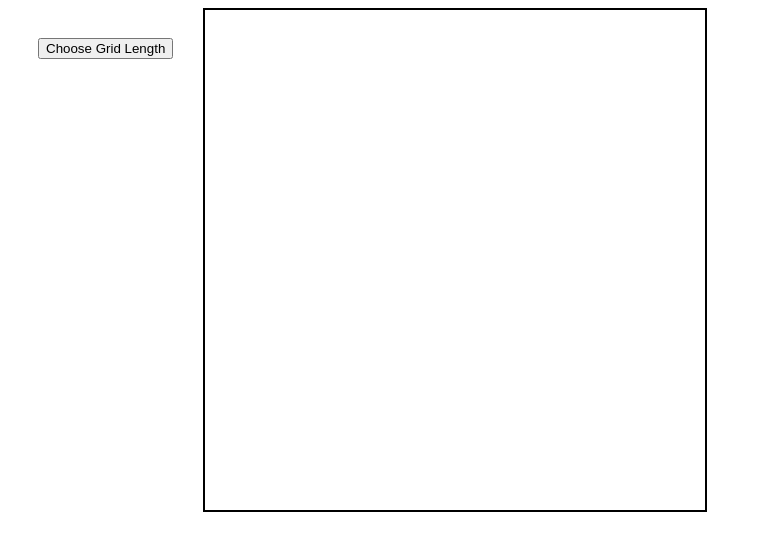
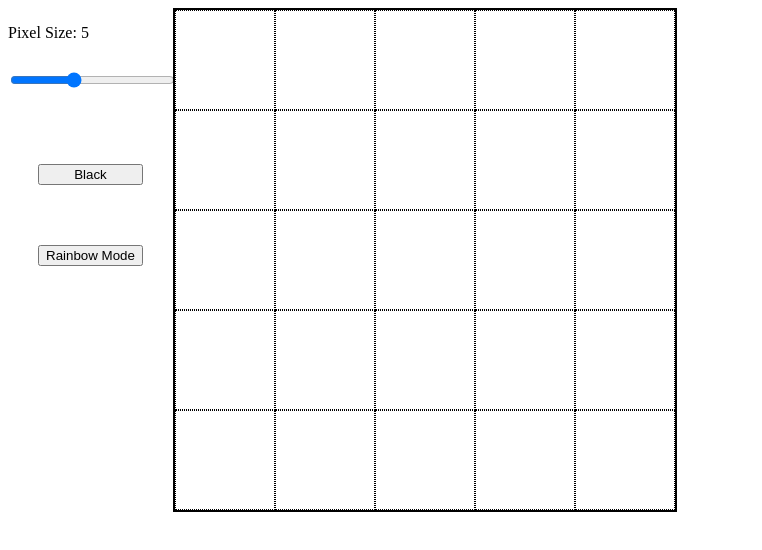
Before and after one commit to jperr10/etch-a-sketch, a plain HTML site: page index.html in a window 1280 px wide. Shown: the whole page, without its empty margins (0-762 px from the left). Drawn offline with Linux system fonts and the light colour scheme.

Commit message:
Add slider to adjust grid size

```diff
--- a/etch-a-sketch.js
+++ b/etch-a-sketch.js
@@ -1,25 +1,31 @@
 const grid = document.querySelector('#grid');
+const slider = document.getElementById("gridRange");
+const output = document.getElementById("sizeValue");
+output.textContent = slider.value;
+
 let boxes = [];
+fillBoxesArray(slider.value);
+createGrid(boxes);
+gridList = grid.querySelectorAll('div');
+const squares = document.querySelectorAll('.square');
+squares.forEach((square) => {
+    square.addEventListener('mousemove', () => {
+        simpleBlack(square);
+    });
+});
 
-
-function buttonClicked() {
-    length = prompt("Enter an integer between 2 & 100", "Number");
-    if (length === null) {
-        return;
-    }
-    while (length < 2 || length > 100 || length % 1 !== 0) {
-        length = prompt("Make sure it is an integer between 2 & 100", "Number");
-    };
+slider.oninput = function() {
+    output.textContent = this.value;
     if (boxes.length > 0) {
         clearGrid(grid);
-    };
-    fillBoxesArray(length);
+    }
+    fillBoxesArray(slider.value);
     createGrid(boxes);
     gridList = grid.querySelectorAll('div');
     const squares = document.querySelectorAll('.square');
     squares.forEach((square) => {
         square.addEventListener('mousemove', () => {
-            square.style.backgroundColor = 'black';
+            simpleBlack(square);
         });
     });
 }
@@ -32,9 +38,11 @@ function clearGrid(grid) {
 }
 
 function fillBoxesArray(length) {
+    //boxes = [];
     for (let i = 0; i < length * length; i++) {
         boxes.push(i);
     }
+    return boxes;
 }
 
 function createGrid(boxes) {
@@ -43,9 +51,12 @@ function createGrid(boxes) {
         const newDiv = document.createElement('div');
         newDiv.id = `${boxes[box]}`;
         newDiv.className = 'boxClear square';
-
-        const flexBasis = 90 / length;
+        const flexBasis = 90 / slider.value;
         newDiv.style.flex = `1 0 ${flexBasis}%`;
         grid.appendChild(newDiv);
     }
 }
+
+function simpleBlack(square) {
+    square.style.backgroundColor = 'black';
+}
--- a/index.html
+++ b/index.html
@@ -9,10 +9,15 @@
 </head>
 <body>
     <div class="options">
-        <div>
-            <button onclick = 'buttonClicked()'>Choose Grid Length</button>
+        <div class="slider-container">
+            <p>Pixel Size: <span id="sizeValue"></span></p>
+            <input type="range" min="2" max="10" value="5" class="slider" id="gridRange">
         </div>
-    </div>
+        <div class="style-options">
+            <button class="black" onclick="styleButtonClicked()">Black</button>
+            <button class="rainbow" onclick="styleButtonClicked()">Rainbow Mode</button>
+        </div>
+        </div>
 
     <div id="grid">
 
--- a/style.css
+++ b/style.css
@@ -1,5 +1,27 @@
 body {
     display: flex;
+}
+
+.options {
+    display: flex;
+    flex-direction: column;
+}
+
+.slider-container {
+    width: 100%;
+}
+
+.slider {
+    width: 100%;
+    height: 40px;
+    background: gray;
+    outline: none;
+}
+
+.style-options {
+    margin-top: 30px;
+    display: flex;
+    flex-direction: column;
 }
 
 button {
```
